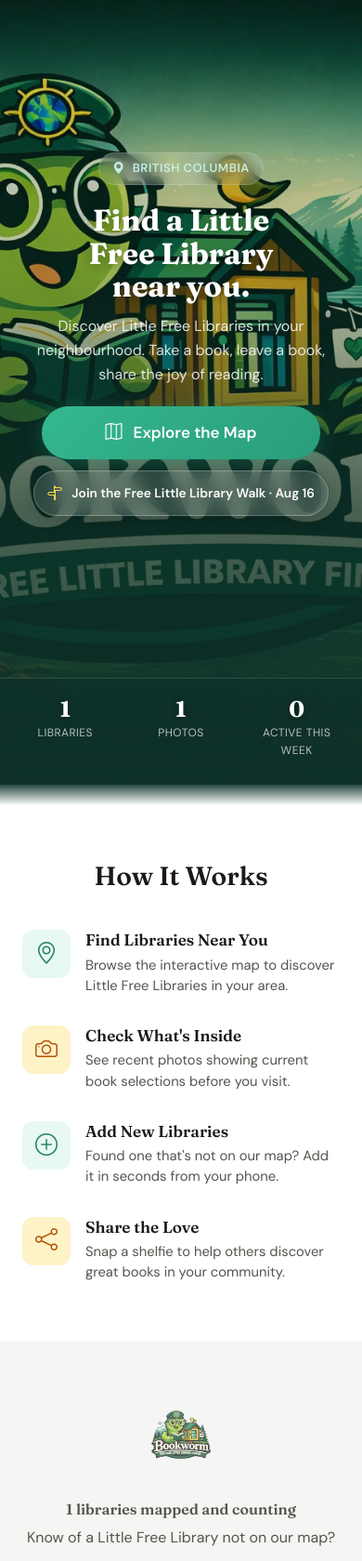
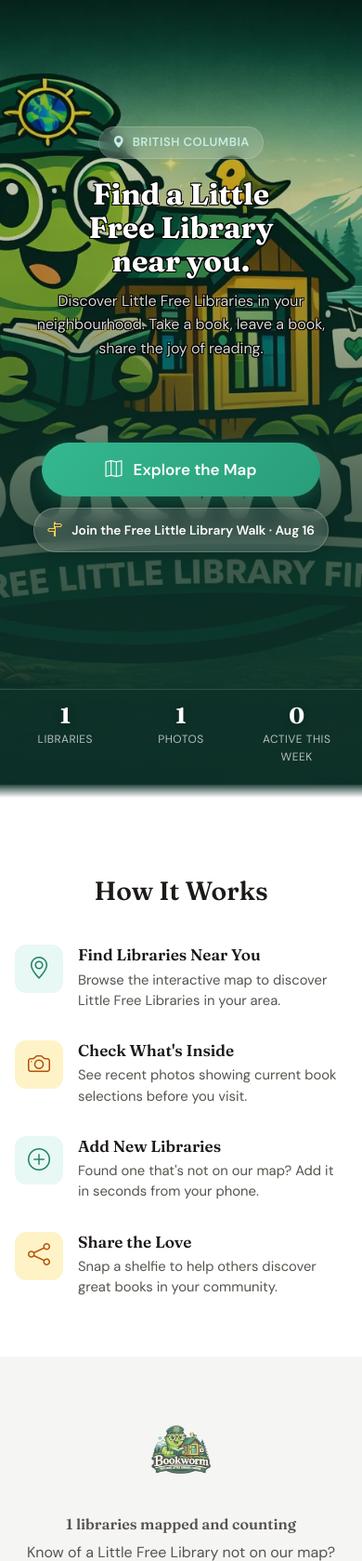
Before and after one commit to RavenSeldon/bookworm, a Django app: page / in a window 390 px wide. Shown: the top 1679 px of the page at 93% size. Run offline with Django 5.2, Linux system fonts and the light colour scheme; tables that the repository leaves empty hold one stand-in row (values such as "Sample post"); parts of the project's set-up code (start-up, migrations or seed data) failed here and were passed over.

Commit message:
css fixes

```diff
--- a/libraries/templates/libraries/landing.html
+++ b/libraries/templates/libraries/landing.html
@@ -50,10 +50,13 @@
         .hero {
             min-height: 100vh;
             min-height: 100dvh;
+            max-height: none !important;
+            height: auto !important;
             display: flex;
             flex-direction: column;
             position: relative;
             overflow-x: clip;
+            overflow-y: visible;
             background: #0d3028;
         }
 
@@ -62,6 +65,7 @@
             position: absolute;
             inset: 0;
             min-height: 100%;
+            height: auto !important;
             background-image: url("{% static 'libraries/images/bookworm-hero.webp' %}") !important;
             background-size: cover;
             background-position: center 30%;
@@ -122,7 +126,7 @@
             color: white;
             margin: 0 0 0.75rem 0;
             line-height: 1.12;
-            text-shadow: 0 2px 12px rgba(0, 0, 0, 0.3);
+            text-shadow: -1px -1px 0 #000, 1px -1px 0 #000, -1px 1px 0 #000, 1px 1px 0 #000;
         }
 
         .hero-tagline {
@@ -131,6 +135,7 @@
             margin: 0 0 1.35rem 0;
             line-height: 1.6;
             max-width: 440px;
+            text-shadow: -1px -1px 0 #000, 1px -1px 0 #000, -1px 1px 0 #000, 1px 1px 0 #000;
         }
 
         .cta-button {
@@ -167,7 +172,8 @@
            STATS STRIP
            ================================================================= */
         .stats-section {
-            position: relative;
+            position: relative !important;
+            margin-top: auto;
             z-index: 3;
             flex: 0 0 auto;
             background: linear-gradient(
@@ -178,14 +184,14 @@
             backdrop-filter: blur(12px);
             -webkit-backdrop-filter: blur(12px);
             border-top: 1px solid rgba(255, 255, 255, 0.15);
-            padding: 1.35rem 1rem 1.65rem;
+            padding: 1rem 1rem 1.25rem;
         }
 
         .stats-section::after {
             content: '';
             position: absolute;
-            bottom: -2rem;
-            height: 2rem;
+            bottom: -1.25rem;
+            height: 1.25rem;
             left: 0;
             right: 0;
             z-index: -1;
@@ -236,7 +242,7 @@
         .how-section {
             position: relative;
             z-index: 2;
-            padding: 5rem 1.5rem 4rem;
+            padding: 6rem 1rem 4rem;
             background: white;
         }
 
@@ -357,6 +363,7 @@
             align-items: center;
             gap: 0.75rem;
             width: 100%;
+            margin-top: clamp(1.5rem, 8vh, 6rem);
         }
         .event-pill {
             display: inline-flex;
```
Also changed, not shown: libraries/templates/libraries/library_walk.html (+5 -4 lines).
